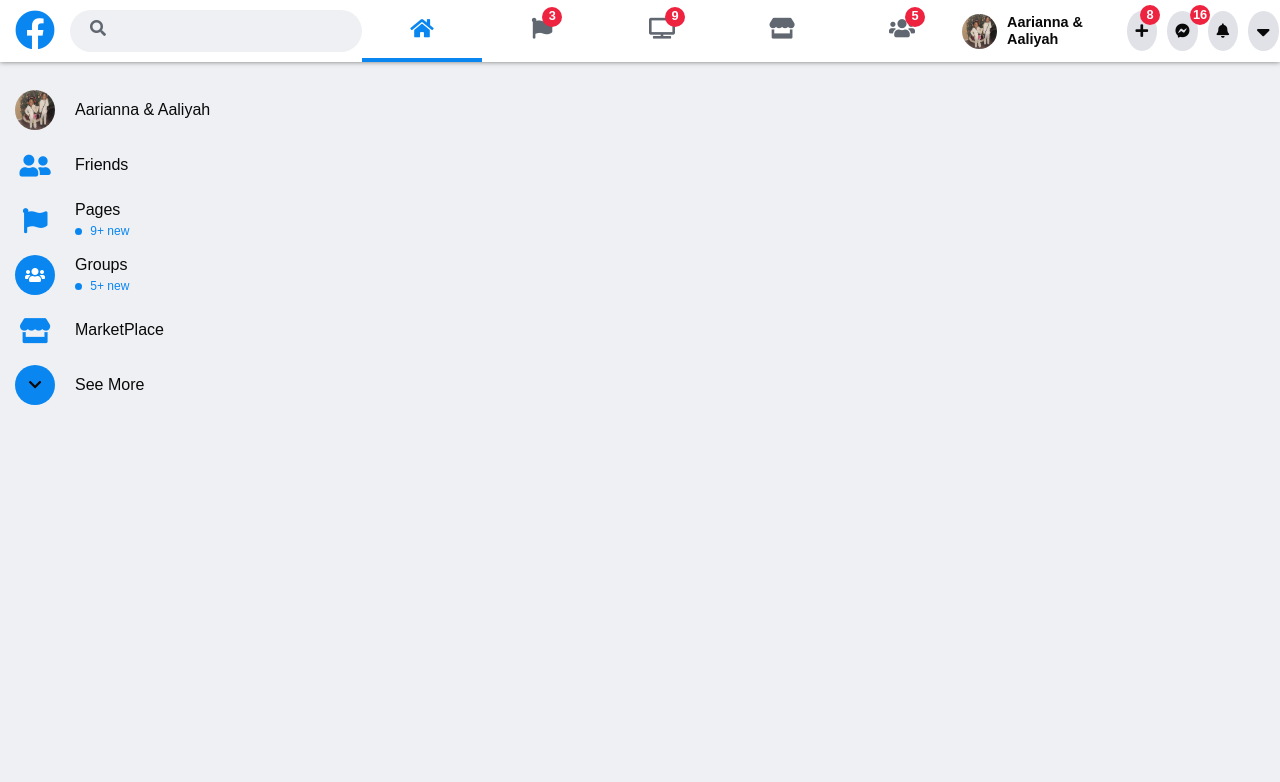
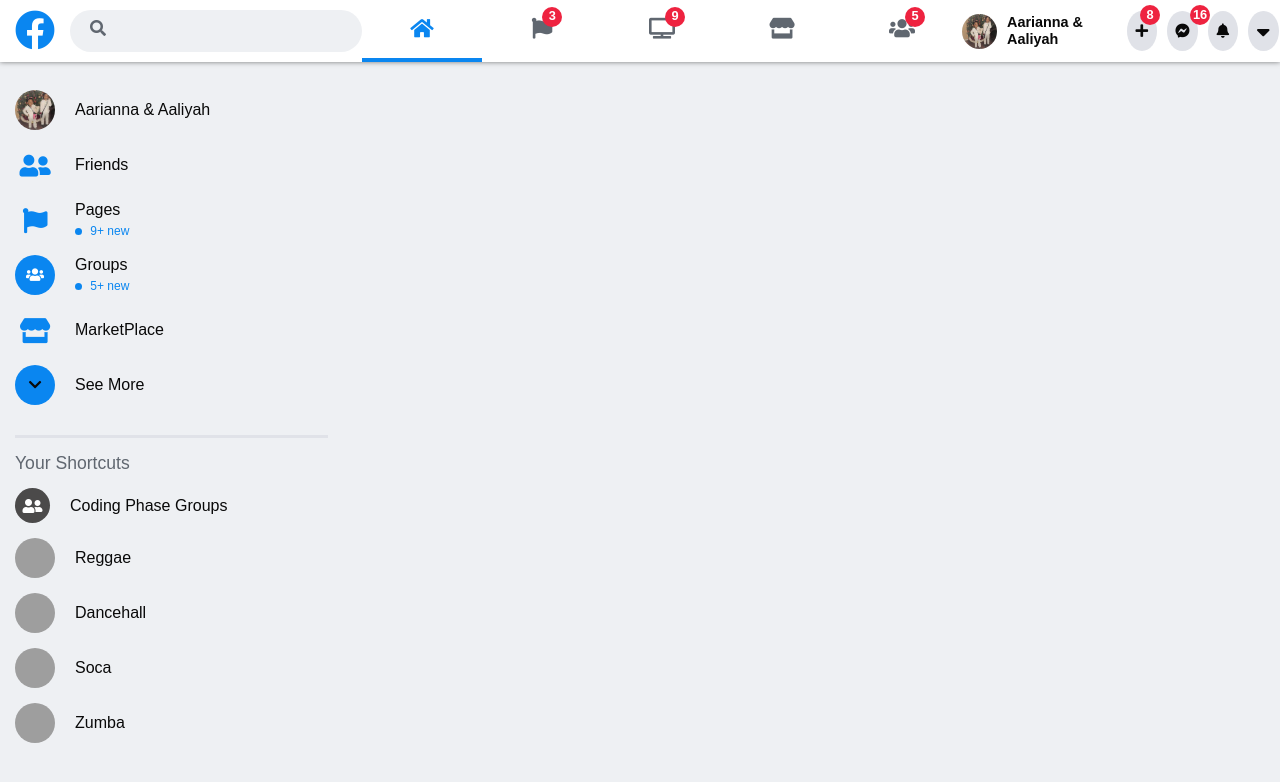
Before and after one commit to JacqueM-tech/Facebook-Clone, a website built with Parcel: page index.html in a window 1280 px wide. Built offline with nearby package versions, Linux system fonts and the light colour scheme; grey boxes are pictures that could not be loaded.

Commit message:
added second side nav

```diff
--- a/css/main.css
+++ b/css/main.css
@@ -105,6 +105,7 @@
       --light-color-text: #606770;
       --button-link: #e0e2e8;
       --stories-bg: #090909;
+      --icon-circle-bg: rgb(75, 74, 74);
   }
   body {
       background: var(--fb-bgcolor);
@@ -245,6 +246,9 @@
   padding: 90px 15px 20px;
   display: flex;
 }
+.sidenav {
+  width: 25%;
+}
 .sidenav__item {
   display: flex;
   align-items: center;
@@ -255,6 +259,8 @@
   height: 40px;
   width: 40px;
   margin-right: 20px;
+  object-fit: cover;
+  object-position: center;
 }
 .sidenav__item-title {
   font-size: 1rem;
@@ -291,9 +297,11 @@
   font-size: .9rem;
 }
 .sidenav__item-icon--circle-white {
-  background: var(--fb-blue);
+  background: var(--icon-circle-bg);
   border-radius: 50%;
   font-size: 1rem;
+  width: 35px;
+  height: 35px;
 }
 .sidenav__item-icon .fas, .sidenav__item-icon .fab {
   color: var(--fb-blue);
@@ -304,6 +312,23 @@
 .sidenav__item-icon--circle-white .fas, .sidenav__item-icon--circle-white .fab {
   color: var(--fb-whitebg);
 }
+.sidenav__item-icon--circle .fa-users {
+  color: var(--fb-white);
+}
+.sidenav__line {
+  height: 3px;
+  background: var(--button-link);
+  margin-bottom: 15px;
+  display: block;
+}
+.sidenav__heading-title {
+  display: block;
+  color: var(--light-color-text);
+  font-size: 1.1rem;
+  margin-bottom: 15px;
+
+}
+
 
 /* ==========================================================================
    Helper classes
--- a/index.html
+++ b/index.html
@@ -107,7 +107,7 @@
             </span>
           </div>
           <div class="sidenav__item">
-            <div class="sidenav__item-icon sidenav__item-icon--circle-white">
+            <div class="sidenav__item-icon sidenav__item-icon--circle">
               <i class="fas fa-users"></i>
             </div>
             <span class="sidenav__item-title">
@@ -133,6 +133,45 @@
               See More
             </span>
           </div>
+          <div class="sidenav__item">
+          </div>
+          <div class="sidenav__line"></div>
+          <span class="sidenav__heading-title">
+            Your Shortcuts
+          </span>
+          <div class="sidenav__item">
+            <div class="sidenav__item-icon sidenav__item-icon--circle-white">
+              <i class="fas fa-user-friends"></i>
+            </div>
+            <span class="sidenav__item-title">
+              Coding Phase Groups
+            </span>
+          </div>
+          <div class="sidenav__item">
+            <img src="https://encrypted-tbn0.gstatic.com/images?q=tbn:ANd9GcR8ZVrtm2eSWGO5urmFLvSN4G6VV-uG0zYyuA&usqp=CAU" class="sidenav__item-img">
+            <span class="sidenav__item-title">
+              Reggae
+            </span>
+          </div>
+          <div class="sidenav__item">
+            <img src="https://encrypted-tbn0.gstatic.com/images?q=tbn:ANd9GcSKu9-EbI_gpdXOjwT4VBxX0yL8ENX10pv4cA&usqp=CAU" class="sidenav__item-img">
+            <span class="sidenav__item-title">
+              Dancehall
+            </span>
+          </div>
+          <div class="sidenav__item">
+            <img src="https://encrypted-tbn0.gstatic.com/images?q=tbn:ANd9GcR31FTkqWrl42zr64moe2R2leuUAYbP6mlC4A&usqp=CAU" class="sidenav__item-img">
+            <span class="sidenav__item-title">
+              Soca
+            </span>
+          </div>
+          <div class="sidenav__item">
+            <img src="https://encrypted-tbn0.gstatic.com/images?q=tbn:ANd9GcTaHijP10s0FMNZBTyC7F1w1nEGKBDZ6fzhFA&usqp=CAU" class="sidenav__item-img">
+            <span class="sidenav__item-title">
+              Zumba
+            </span>
+          </div>
+
 
         </section>
       </section>
```
